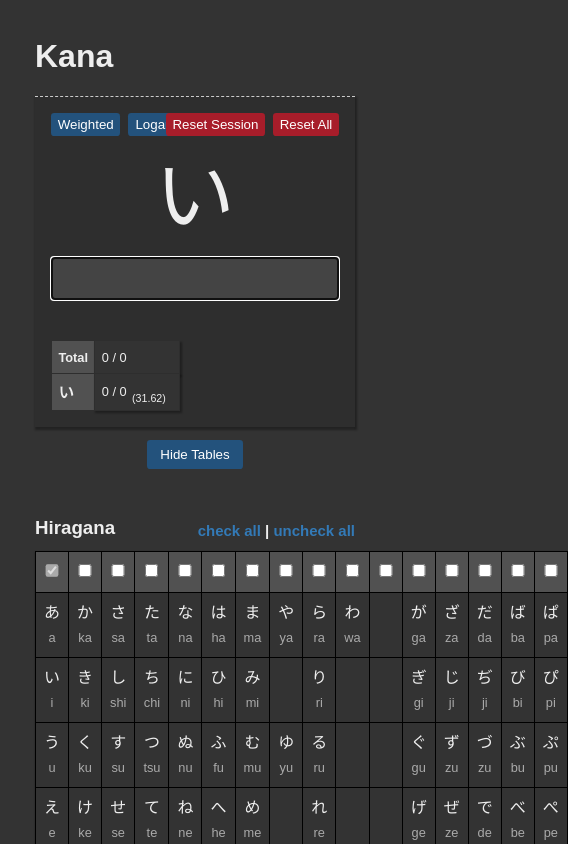
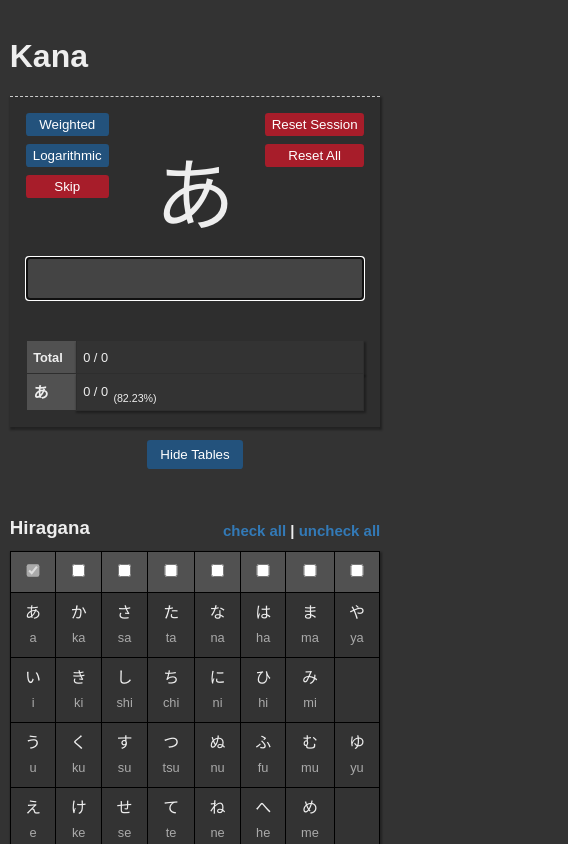
Before and after one commit to Californ1a/learn-kana, a Vue app: page / in a window 390 px wide. Shown: the top 844 px of the page, 568 px wide, since content can reach past the window. Built offline with nearby package versions, Linux system fonts and the light colour scheme.

Commit message:
small screen styling

```diff
--- a/src/App.vue
+++ b/src/App.vue
@@ -11,8 +11,9 @@
 						{{ randomizer === 'weighted' ? 'Weighted' : 'Unweighted' }}
 					</button>
 					<button v-if="randomizer === 'weighted'" @click="switchWeightStep" id="weight-step-btn" class="small">
-						{{ capitalize(weightStepName) }}
+						{{ weightStepName }}
 					</button>
+					<button @click="nextKana(!isDev)" class="small red" title="This will count as an incorrect answer">Skip</button>
 				</div>
 				<div class="btns right">
 					<button @click="resetSession" class="red small">Reset Session</button>
@@ -58,7 +59,7 @@
 							:label="store.selectedKana.kana"
 							:correct="store.getCurrentKanaStats()?.correct"
 							:seen="store.getCurrentKanaStats()?.seen"
-							:weight="(randomizer === 'weighted') ? store.getCurrentKanaStats()?.weight : null"
+							:weight="currentKanaWeight"
 							:previousCorrect="store.previousSessionStats.kanas[store.selectedKana.kana]?.correct"
 							:previousSeen="store.previousSessionStats.kanas[store.selectedKana.kana]?.seen"
 							:avgTime="kanaAvgTime" />
@@ -82,8 +83,12 @@
 import KanaTable from './components/KanaTable.vue';
 import StatRow from './components/StatRow.vue';
 import LoadingSpinner from './components/LoadingSpinner.vue';
-import { onMounted, ref, computed } from 'vue';
+import { onMounted, ref, computed, watchEffect, watch } from 'vue';
 import { useStore } from './stores/store.js';
+const proc = {
+	env: import.meta.env,
+};
+const isDev = ref(proc.env.MODE === 'development');
 
 const store = useStore();
 
@@ -98,7 +103,9 @@ const randomizer = ref('weighted');
 const weightStep = ref(0);
 let incorrect = false;
 
-const capitalize = (s) => s ? s[0].toUpperCase() + s.slice(1) : '';
+const currentKanaWeight = computed(() => {
+	return (randomizer.value === 'weighted') ? store.stats.kanas[store.selectedKana?.kana]?.weight || 0 : null;
+});
 
 function getStepFunction() {
 	switch (weightStep.value) {
@@ -226,7 +233,6 @@ function nextKana(incrementSeen) {
 
 function switchWeightStep() {
 	weightStep.value = (weightStep.value + 1) % 3;
-	nextKana(false);
 	focusInput();
 }
 
@@ -291,7 +297,7 @@ onMounted(async () => {
 <style scoped>
 #outer {
 	max-width: 50em;
-	min-width: 20em;
+	min-width: 320px;
 	width: 50vw;
 	margin: 2em auto;
 }
@@ -372,6 +378,7 @@ onMounted(async () => {
 	border: none;
 	width: fit-content;
 	font-size: 0.8em;
+	white-space: nowrap;
 }
 
 #stats thead th,
@@ -391,4 +398,52 @@ onMounted(async () => {
 #weight-step-btn {
 	min-width: 83px;
 }
+
+@media screen and (max-width: 1070px) {
+	#outer {
+		width: 75vw;
+	}
+}
+
+@media screen and (max-width: 715px) {
+	#outer {
+		width: 95vw;
+	}
+
+	#reset-btn .btns {
+		flex-direction: column;
+	}
+}
+
+@media screen and (max-width: 560px) {
+	#stats {
+		width: 100%;
+		display: flex;
+		flex-direction: column;
+		align-items: center;
+		justify-content: center;
+	}
+
+	#stats table {
+		width: 100%;
+	}
+}
+
+@media screen and (max-width: 360px) {
+	.kana-box {
+		padding: 1em 0;
+	}
+
+	#kana-input {
+		margin: 0 0.5em;
+	}
+
+	#reset-btn {
+		margin: 0 0.5em;
+	}
+
+	#stats table {
+		width: 100%;
+	}
+}
 </style>
--- a/src/components/KanaTable.vue
+++ b/src/components/KanaTable.vue
@@ -8,7 +8,7 @@
 				<a @click="uncheckAll">uncheck all</a>
 			</span>
 		</h3>
-		<table>
+		<!-- <table v-if="windowWidth >= 560">
 			<thead>
 				<tr>
 					<th v-for="i in colCount" :key="i">
@@ -32,7 +32,34 @@
 					</td>
 				</tr>
 			</tbody>
-		</table>
+		</table> -->
+		<div class="multi-table">
+			<table v-for="(part, n) in splitKanaList" :key="n">
+				<thead>
+					<tr>
+						<th v-for="i in part.length" :key="i">
+							<input
+								type="checkbox"
+								class="kanacheck"
+								:id="inputId(i)"
+								:checked="getChecked(i)"
+								@input="check(i)"
+								:title="getChecked(i) && store.enabledKanaSections.length === 1 ? 'At least one option must be selected' : ''"
+								:disabled="getChecked(i) && store.enabledKanaSections.length === 1" />
+						</th>
+					</tr>
+				</thead>
+				<tbody>
+					<tr v-for="i in rowCount" :key="i">
+						<td v-for="j in part.length" :key="j">
+							<span class="kana">{{ getKanaFromRowCol(i, j) }}</span>
+							<br />
+							<span class="romaji">{{ getKanaFromRowCol(i, j, true) }}</span>
+						</td>
+					</tr>
+				</tbody>
+			</table>
+		</div>
 	</div>
 </template>
 
@@ -40,6 +67,8 @@
 import kana from '../assets/kana.json';
 import { onMounted, ref, computed } from 'vue';
 import { useStore } from '../stores/store.js';
+
+const windowWidth = ref(window.innerWidth);
 
 const store = useStore();
 
@@ -56,6 +85,14 @@ const kanaTable = ref(kana);
 const kanaList = ref(kanaTable.value[props.type]);
 const colCount = ref(kanaList.value.length);
 const rowCount = ref(kanaList.value[0].length);
+
+const splitKanaList = computed(() => {
+	if (windowWidth.value > 560) return [kanaList.value];
+	const middleIndex = Math.ceil(kanaList.value.length / 2);
+	const firstHalf = kanaList.value.slice(0, middleIndex);
+	const secondHalf = kanaList.value.slice(middleIndex);
+	return [firstHalf, secondHalf];
+})
 
 
 function getKanaFromRowCol(i, j, val = false) {
@@ -102,6 +139,10 @@ onMounted(() => {
 	if (store.enabledKanaSections.length === 0 && props.type === 'hiragana') {
 		store.enabledKanaSections.push(inputId(1));
 	}
+
+	window.addEventListener('resize', () => {
+		windowWidth.value = window.innerWidth;
+	});
 });
 </script>
 
@@ -150,4 +191,10 @@ td {
 input:disabled {
 	cursor: not-allowed;
 }
+
+.multi-table {
+	display: flex;
+	flex-direction: column;
+	gap: 1em;
+}
 </style>
--- a/src/components/StatRow.vue
+++ b/src/components/StatRow.vue
@@ -9,7 +9,7 @@
 			</span>
 			<span :class="(weight) ? 'script' : ''">
 				<sup v-if="seen" title="Percent Correct" class="percent" :style="{ color: getPercentColor(percent) }"> ({{ percent.toFixed(2) }}%)</sup>
-				<sub v-if="weight" title="Weight (chance to appear)" class="weight">({{ weight.toFixed(2) }})</sub>
+				<sub v-if="weight" title="Weight (chance to appear)" class="weight">({{ weight.toFixed(2) }}%)</sub>
 			</span>
 		</td>
 		<td v-if="seen ||previousSeen" :class="(weight) ? 'min-width' : ''">
@@ -125,6 +125,8 @@ const getPercentColor = computed(() => (val) => {
 
 #stats th {
 	border: 1px solid var(--dark-color);
+	min-width: 45px;
+	width: 50px;
 }
 
 .script {
--- a/src/stores/store.js
+++ b/src/stores/store.js
@@ -34,7 +34,7 @@ export const useStore = defineStore('store', () => {
 	}
 
 	function sortEnabledKanas() {
-		const kanas = enabledKanas.value.filter(kana => kana && kana.kana !== selectedKana.value.kana);
+		const kanas = enabledKanas.value.filter(kana => kana?.kana !== selectedKana.value.kana);
 		const unseenKanas = kanas.filter(kana => !stats.value.kanas[kana.kana]?.seen && !previousSessionStats.value.kanas[kana.kana]?.seen);
 		const seenKanas = kanas.filter(kana => stats.value.kanas[kana.kana]?.seen || previousSessionStats.value.kanas[kana.kana]?.seen);
 
@@ -90,7 +90,7 @@ export const useStore = defineStore('store', () => {
 		return maxWeight / Math.exp(base * i);
 	}
 
-	function generateWeights(arr, stepFunction = logStep, minWeight = 1, maxWeight = 100) {
+	function generateWeights(arr, stepFunction = logStep, minWeight = 1, maxWeight = 1000) {
 		const len = arr.length;
 
 		// Create a weight array
@@ -101,28 +101,27 @@ export const useStore = defineStore('store', () => {
 			weights.push(step);
 
 			// Add the weight to the kana itself
-			if (typeof arr[i] === 'object') {
-				arr[i].weight = weights[i];
-			}
+			// if (typeof arr[i] === 'object') {
+			// 	arr[i].weight = weights[i];
+			// }
+		}
 
-			// Add the weight to the kana stats
+		// Add the weights to the stats
+		const totalWeight = weights.reduce((sum, weight) => sum + weight, 0);
+		for (let i = 0; i < arr.length; i++) {
+			const weight = (weights[i] / totalWeight) * 100
 			if (!stats.value.kanas[arr[i].kana]) {
-				stats.value.kanas[arr[i].kana] = { weight: weights[i] };
+				stats.value.kanas[arr[i].kana] = { weight };
 			} else {
-				stats.value.kanas[arr[i].kana].weight = weights[i];
+				stats.value.kanas[arr[i].kana].weight = weight;
 			}
 		}
 
-		return weights;
+		return [weights, totalWeight];
 	}
 
 	function selectWeightedElement(arr, stepFunction, minWeight, maxWeight) {
-		const weights = generateWeights(arr, stepFunction, minWeight, maxWeight);
-
-		// console.log('weighted arr', arr);
-
-		// Calculate the total weight sum for normalization
-		const totalWeight = weights.reduce((sum, weight) => sum + weight, 0);
+		const [weights, totalWeight] = generateWeights(arr, stepFunction, minWeight, maxWeight);
 
 		// Generate a random number and find the corresponding element
 		let random = Math.random() * totalWeight;
@@ -313,5 +312,7 @@ export const useStore = defineStore('store', () => {
 		linearStep,
 		exponentialStep,
 		logStep,
+		generateWeights,
+		sortEnabledKanas,
 	};
 });
```
